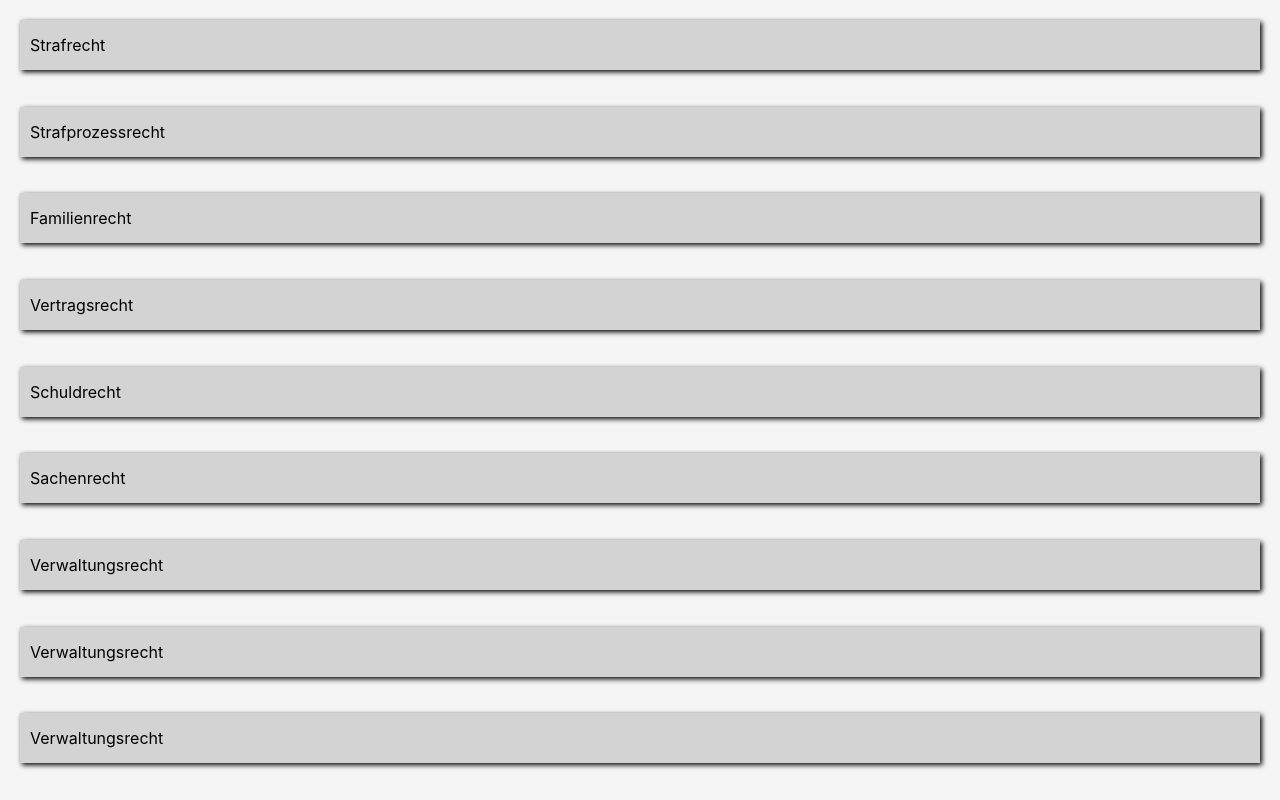
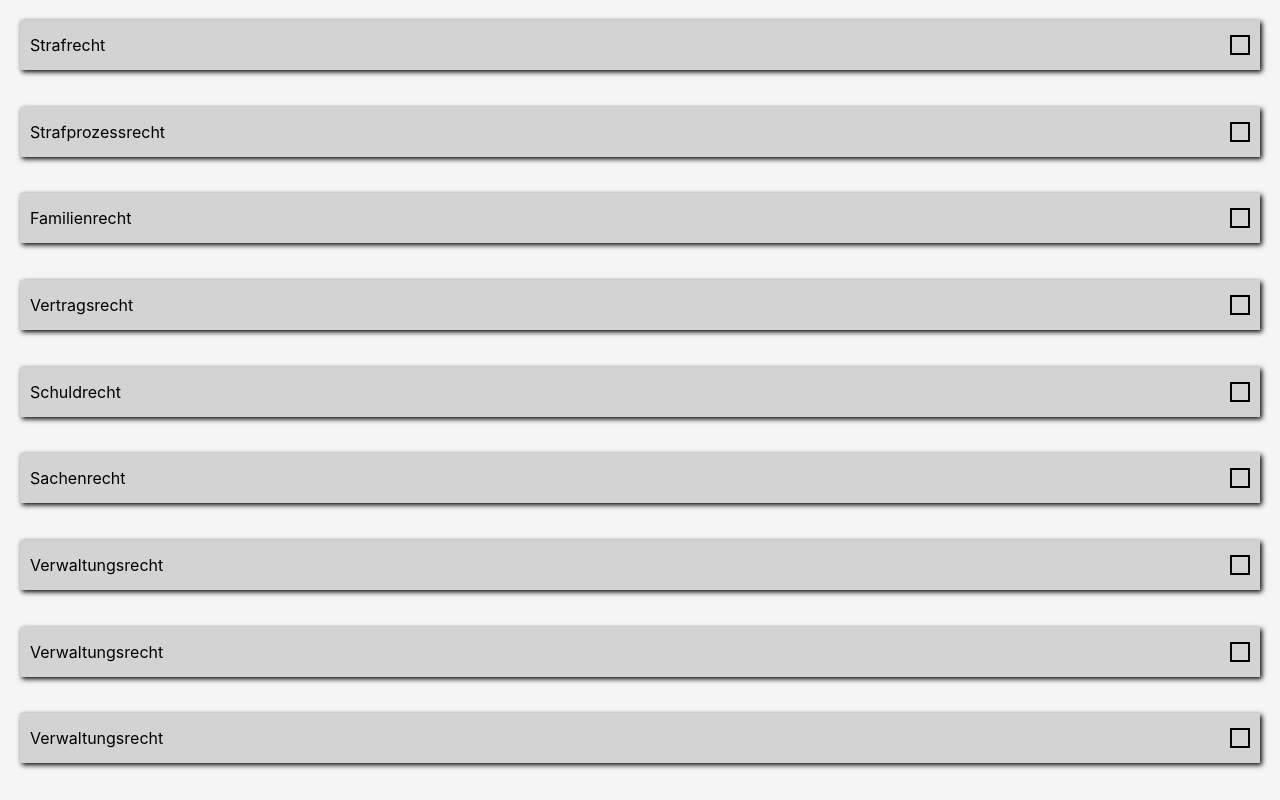
Before and after one commit to CaroSophie/Jura100, a React (Create React App) app: page /criminal in a window 1280 px wide. Built offline with nearby package versions, Linux system fonts and the light colour scheme.

Commit message:
Add Icons in every theme

```diff
--- a/craco.config.js
+++ b/craco.config.js
@@ -1,5 +1,11 @@
 module.exports = {
   babel: {
-    plugins: ['babel-plugin-styled-components'],
-  },
+    plugins: [
+      'babel-plugin-styled-components',
+      'babel-plugin-jsx-remove-data-test-id',
+      {
+        attributes: 'data-cy'
+      }
+    ]
+  }
 }
--- a/package.json
+++ b/package.json
@@ -3,6 +3,7 @@
   "version": "0.1.0",
   "private": true,
   "dependencies": {
+    "cypress": "^3.1.2",
     "react": "^16.6.1",
     "react-dom": "^16.6.1",
     "react-router-dom": "4.3.1",
@@ -38,6 +39,7 @@
     "@storybook/addons": "^4.0.6",
     "@storybook/react": "^4.0.6",
     "babel-loader": "^8.0.4",
+    "babel-plugin-jsx-remove-data-test-id": "^1.2.1",
     "babel-plugin-styled-components": "1.8.0"
   }
 }
--- a/src/Screen2/Criminal.js
+++ b/src/Screen2/Criminal.js
@@ -1,5 +1,6 @@
 import React, { Component } from 'react'
 import styled from 'styled-components'
+import Bookmark from './Bookmark'
 
 const Wrapper = styled.section`
   height: 100vh;
@@ -13,7 +14,7 @@ const Categories = styled.div`
   color: black;
   height: 50px;
   text-align: start;
-  display: grid;
+  display: flex;
   align-items: center;
   padding: 10px;
   box-shadow: 2px 2px 5px black;
@@ -23,15 +24,42 @@ export default class Criminal extends Component {
   render() {
     return (
       <Wrapper>
-        <Categories>Strafrecht</Categories>
-        <Categories>Strafprozessrecht</Categories>
-        <Categories>Familienrecht</Categories>
-        <Categories>Vertragsrecht</Categories>
-        <Categories>Schuldrecht</Categories>
-        <Categories>Sachenrecht</Categories>
-        <Categories>Verwaltungsrecht</Categories>
-        <Categories>Verwaltungsrecht</Categories>
-        <Categories>Verwaltungsrecht</Categories>
+        <Categories>
+          Strafrecht
+          <Bookmark />
+        </Categories>
+        <Categories>
+          Strafprozessrecht
+          <Bookmark />
+        </Categories>
+        <Categories>
+          Familienrecht
+          <Bookmark />
+        </Categories>
+        <Categories>
+          Vertragsrecht
+          <Bookmark />
+        </Categories>
+        <Categories>
+          Schuldrecht
+          <Bookmark />
+        </Categories>
+        <Categories>
+          Sachenrecht
+          <Bookmark />
+        </Categories>
+        <Categories>
+          Verwaltungsrecht
+          <Bookmark />
+        </Categories>
+        <Categories>
+          Verwaltungsrecht
+          <Bookmark />
+        </Categories>
+        <Categories>
+          Verwaltungsrecht
+          <Bookmark />
+        </Categories>
       </Wrapper>
     )
   }
--- a/src/Screen2/Public.js
+++ b/src/Screen2/Public.js
@@ -1,5 +1,6 @@
 import React, { Component } from 'react'
 import styled from 'styled-components'
+import Bookmark from './Bookmark'
 
 const Wrapper = styled.section`
   height: 100vh;
@@ -13,7 +14,7 @@ const Categories = styled.div`
   color: black;
   height: 50px;
   text-align: start;
-  display: grid;
+  display: flex;
   align-items: center;
   padding: 10px;
   box-shadow: 2px 2px 5px black;
@@ -23,15 +24,42 @@ export default class Public extends Component {
   render() {
     return (
       <Wrapper>
-        <Categories>Verwaltungsrecht</Categories>
-        <Categories>Polizeirecht</Categories>
-        <Categories>Familienrecht</Categories>
-        <Categories>Vertragsrecht</Categories>
-        <Categories>Schuldrecht</Categories>
-        <Categories>Sachenrecht</Categories>
-        <Categories>Verwaltungsrecht</Categories>
-        <Categories>Verwaltungsrecht</Categories>
-        <Categories>Verwaltungsrecht</Categories>
+        <Categories>
+          Verwaltungsrecht
+          <Bookmark />
+        </Categories>
+        <Categories>
+          Polizeirecht
+          <Bookmark />
+        </Categories>
+        <Categories>
+          Familienrecht
+          <Bookmark />
+        </Categories>
+        <Categories>
+          Vertragsrecht
+          <Bookmark />
+        </Categories>
+        <Categories>
+          Schuldrecht
+          <Bookmark />
+        </Categories>
+        <Categories>
+          Sachenrecht
+          <Bookmark />
+        </Categories>
+        <Categories>
+          Verwaltungsrecht
+          <Bookmark />
+        </Categories>
+        <Categories>
+          Verwaltungsrecht
+          <Bookmark />
+        </Categories>
+        <Categories>
+          Verwaltungsrecht
+          <Bookmark />
+        </Categories>
       </Wrapper>
     )
   }
```
Also changed, not shown: 1 other file (tests, documents, lock files or other folders).
